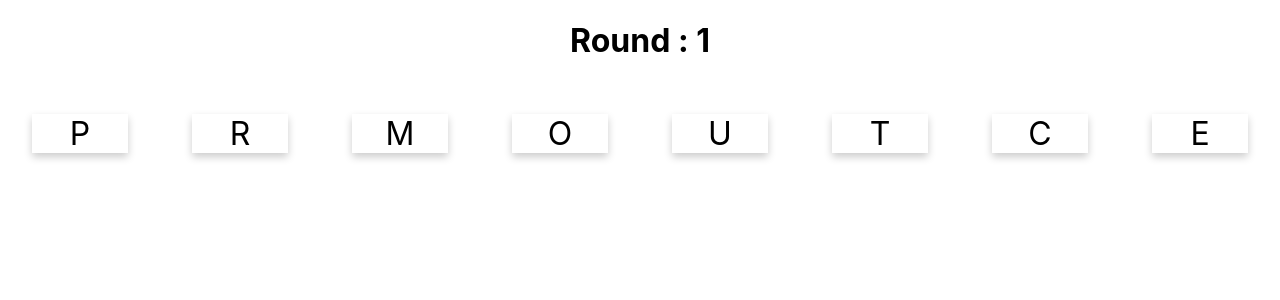
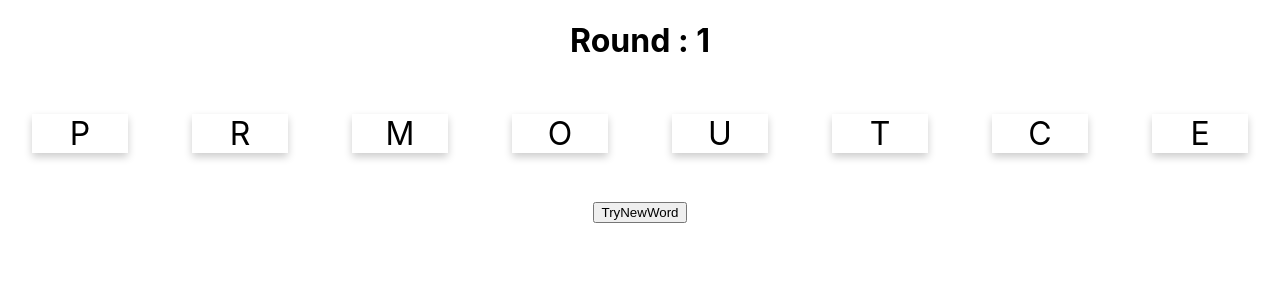
Before and after one commit to SuphasitC/3SA03-6010110352, a React (Create React App) app: page / in a window 1280 px wide. Shown: the top 300 px of the page. Built offline with nearby package versions, Linux system fonts and the light colour scheme.

Commit message:
create random button

```diff
--- a/src/WordCard.js
+++ b/src/WordCard.js
@@ -33,11 +33,17 @@ export default class Wordcard extends Component {
             }
         }
     }
+
+    windowReload = () =>{
+        window.location.reload()
+    }
+
     render() {
         return (
             <div className="App">
                 <h1>Round : {this.state.attempt}</h1>
                 {Array.from(this.state.chars).map((c, i) => <CharacterCard value={c} key={i} attempt = {this.state.attempt} activationHandler={this.activationHandler}/>)}
+                <p><button onClick={this.windowReload}>TryNewWord</button></p>
                 <h3>{this.state.completed ? "Answer = " + this.state.word : ""}</h3>
             </div>
         );
```
Also changed, not shown: src/App.js (line endings or trailing spaces).
